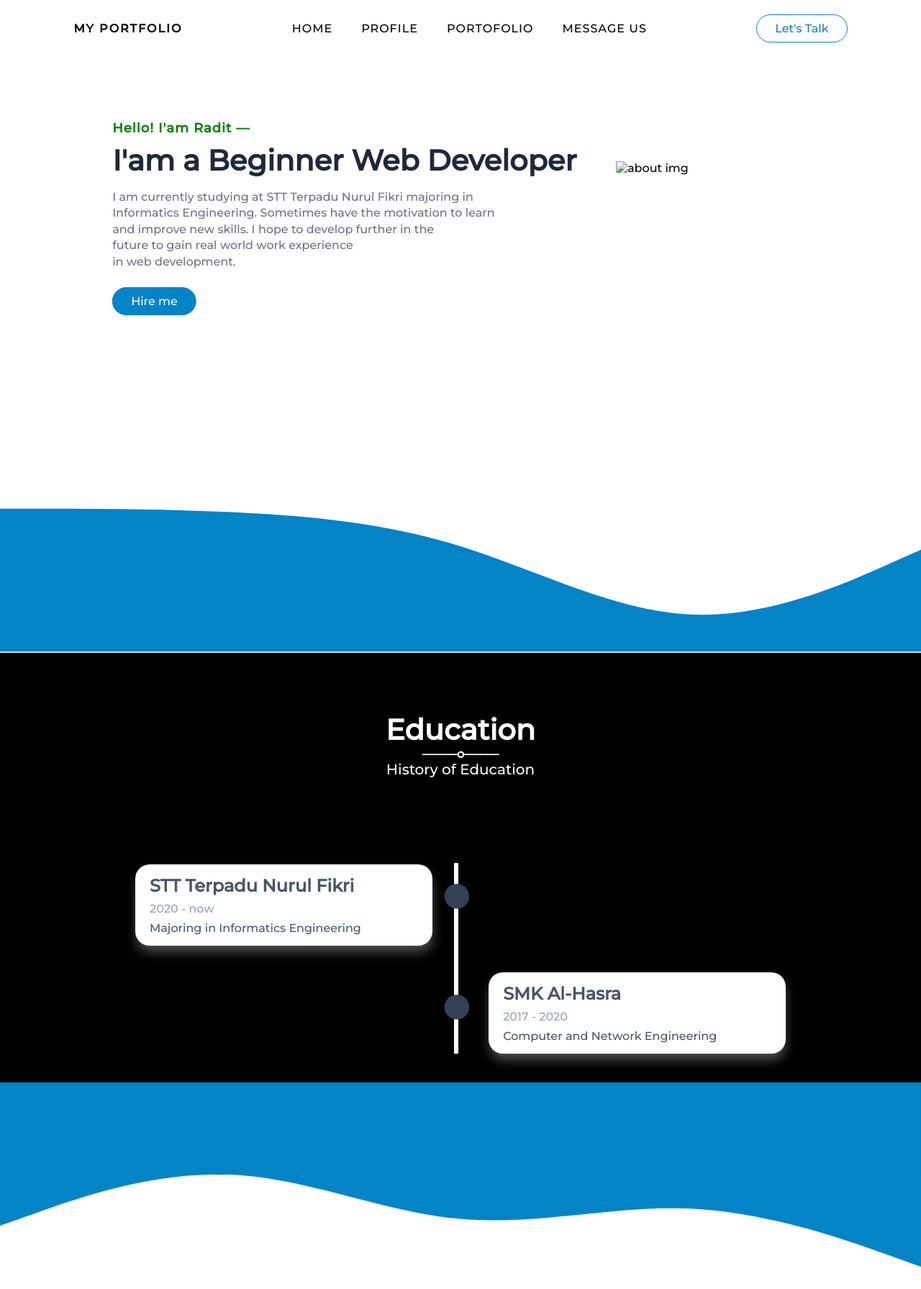
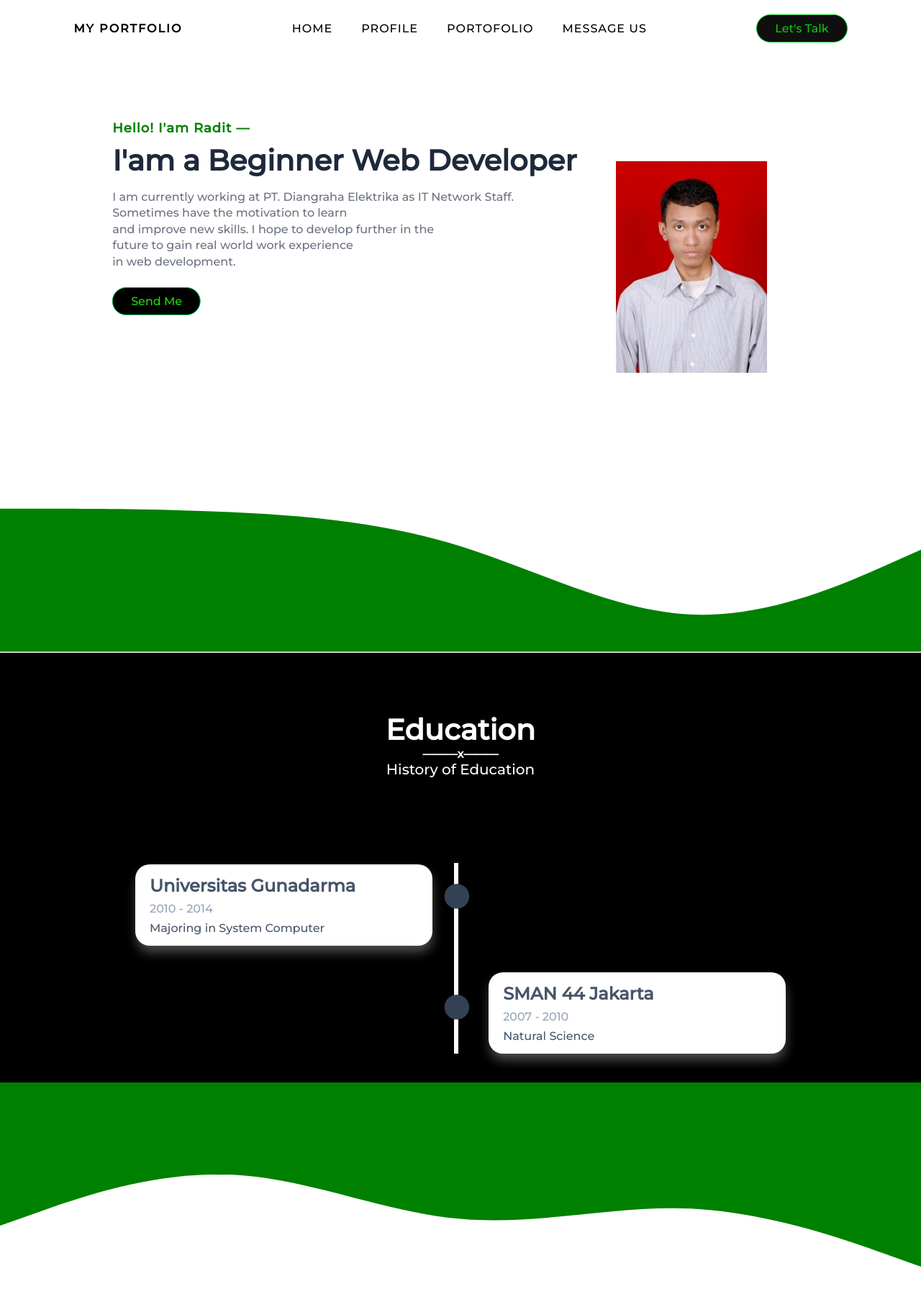
Before and after one commit to lostvaynes/CodingCamp-20Oct25-radit, a plain HTML site: page index.html in a window 1280 px wide. Shown: the top 1791 px of the page at 72% size. Drawn offline with Linux system fonts and the light colour scheme; files whose address does not match are found by name.

Commit message:
progress2

```diff
--- a/css/styles.css
+++ b/css/styles.css
@@ -83,15 +83,15 @@ header .logo a {
   border-radius: 50px;
   cursor: pointer;
   transform: all 0.3s ease 0s;
-  color: #0284c7;
-  border: 1px solid #0284c7;
+  color: rgb(8, 206, 8);
+  border: 1px solid #02c71c;
   transition: 0.1s;
-  background-color: #fff;
+  background-color: #0f0f0f;
 }
 
 .nav_btn button:hover {
-  background-color: #0284c7;
-  color: #fff;
+  background-color: #0dd689;
+  color: black;
   transition: 0.2s;
 }
 
@@ -135,16 +135,16 @@ header .logo a {
   border-radius: 50px;
   cursor: pointer;
   transform: all 0.3s ease 0s;
-  border: 1px solid #0284c7;
-  color: #fff;
+  border: 1px solid #02c75b;
+  color: #21db09;
   transition: 0.4s;
-  background-color: #0284c7;
+  background-color: black;
   display: inline-block;
 }
 
 .about_btn button:hover {
-  background-color: #0497e0;
-  color: #fff;
+  background-color: #04e029;
+  color: #111010;
   transform: scale(1.1);
   transition: 0.4s;
 }
@@ -583,7 +583,7 @@ footer .wave {
 }
 
 .social-icons i:hover {
-  color: #0196e0;
+  color: #26546b;
 }
 
 .social-icons a:hover {
--- a/index.html
+++ b/index.html
@@ -4,8 +4,8 @@
   <head>
     <meta charset="UTF-8" />
     <meta name="viewport" content="width=device-width, initial-scale=1.0" />
-    <title>My Portfolioo</title>
-    <link rel="icon" type="image/x-icon" href="/assets/fav-icon.jpg" />
+    <title>My Portfolio</title>
+
     <link rel="stylesheet" href="css/styles.css" />
 
 </head>
@@ -37,8 +37,8 @@
         <h3><span>Hello! I'am Radit —</span></h3>
         <h1>I'am a Beginner Web Developer</h1>
         <p>
-          I am currently studying at STT Terpadu Nurul Fikri majoring in <br />
-          Informatics Engineering. Sometimes have the motivation to learn <br />
+          I am currently working at PT. Diangraha Elektrika as IT Network Staff. <br />
+          Sometimes have the motivation to learn <br />
           and improve new skills. I hope to develop further in the <br />
           future to gain real world work experience <br />
           in web development.
@@ -46,33 +46,33 @@
 
 
         <a class="about_btn" href="mailto:dhitya92@gmail.com">
-          <button><i class="fa fa-briefcase"></i> Hire me</button>
+          <button><i class="fa fa-briefcase"></i>Send Me</button>
         </a>
 
         <div class="about-icons">
           <a href="https://www.linkedin.com/in/7muh-ismail/" target="_blank">
             <i class="fa fa-linkedin-square"></i>
           </a>
-          <a href="https://github.com/hasyim404" target="_blank">
+          <a href="https://github.com/lostvaynes" target="_blank">
             <i class="fa fa-github"></i>
           </a>
-          <a href="https://www.facebook.com/ismailhere.7/" target="_blank">
+          <a href="https://www.facebook.com/dhitya92/" target="_blank">
             <i class="fa fa-facebook-square"></i>
           </a>
-          <a href="https://www.instagram.com/muhh.ismail__/" target="_blank">
+          <a href="https://www.instagram.com/dhitya_92__/" target="_blank">
             <i class="fa fa-instagram"></i>
           </a>
         </div>
       </div>
 
       <div class="img_about">
-        <img src="assets/imghero.png" alt="about img" />
+        <img src="Foto.JPG" border-radius="50%" alt="Me" />
       </div>
 
       <div class="wave">
         <svg xmlns="http://www.w3.org/2000/svg" viewBox="0 0 1440 320">
           <path
-            fill="#0284c7"
+            fill="green"
             fill-opacity="1"
             d="M0,96L60,96C120,96,240,96,360,101.3C480,107,600,117,720,154.7C840,192,960,256,1080,261.3C1200,267,1320,213,1380,186.7L1440,160L1440,320L1380,320C1320,320,1200,320,1080,320C960,320,840,320,720,320C600,320,480,320,360,320C240,320,120,320,60,320L0,320Z"
           ></path>
@@ -84,16 +84,16 @@
     <section id="education">
       <div class="education">
         <div class="edu-title">
-          <h1>Education</h1>
-          <span>———o———</span>
+            <h1>Education</h1>
+          <span>———x———</span>
           <p>History of Education</p>
         </div>
 
         <div class="row">
           <div class="col1">
-            <h2>STT Terpadu Nurul Fikri</h2>
-            <p class="date-edu">2020 - now</p>
-            <p class="desc-edu">Majoring in Informatics Engineering</p>
+            <h2>Universitas Gunadarma</h2>
+            <p class="date-edu">2010 - 2014</p>
+            <p class="desc-edu">Majoring in System Computer</p>
           </div>
 
           <div class="col2">
@@ -107,16 +107,16 @@
           </div>
 
           <div class="col3">
-            <h2>SMK Al-Hasra</h2>
-            <p class="date-edu">2017 - 2020</p>
-            <p class="desc-edu">Computer and Network Engineering</p>
+            <h2>SMAN 44 Jakarta</h2>
+            <p class="date-edu">2007 - 2010</p>
+            <p class="desc-edu">Natural Science</p>
           </div>
         </div>
 
         <div class="wave">
           <svg xmlns="http://www.w3.org/2000/svg" viewBox="0 0 1440 320">
             <path
-              fill="#0284c7"
+              fill="green"
               fill-opacity="1"
               d="M0,224L60,202.7C120,181,240,139,360,144C480,149,600,203,720,213.3C840,224,960,192,1080,197.3C1200,203,1320,245,1380,266.7L1440,288L1440,0L1380,0C1320,0,1200,0,1080,0C960,0,840,0,720,0C600,0,480,0,360,0C240,0,120,0,60,0L0,0Z"
             ></path>
@@ -130,7 +130,7 @@
       <div class="skill">
         <div class="skill-title">
           <h1>Skills</h1>
-          <span>——o—o——</span>
+          <span>——x-x—x——</span>
           <p>Programming languages<br />and tools.</p>
         </div>
 
@@ -254,7 +254,7 @@
         <p>Follow My Social Media</p>
 
         <div class="social-icons">
-          <a href="https://www.facebook.com/ismailhere.7/" target="_blank">
+          <a href="https://www.facebook.com/dhitya92/" target="_blank">
             <i class="fa fa-facebook-square"></i>
           </a>
           <a href="https://www.instagram.com/dhitya_92__/" target="_blank">
```
Also changed, not shown: Foto.JPG (added).
